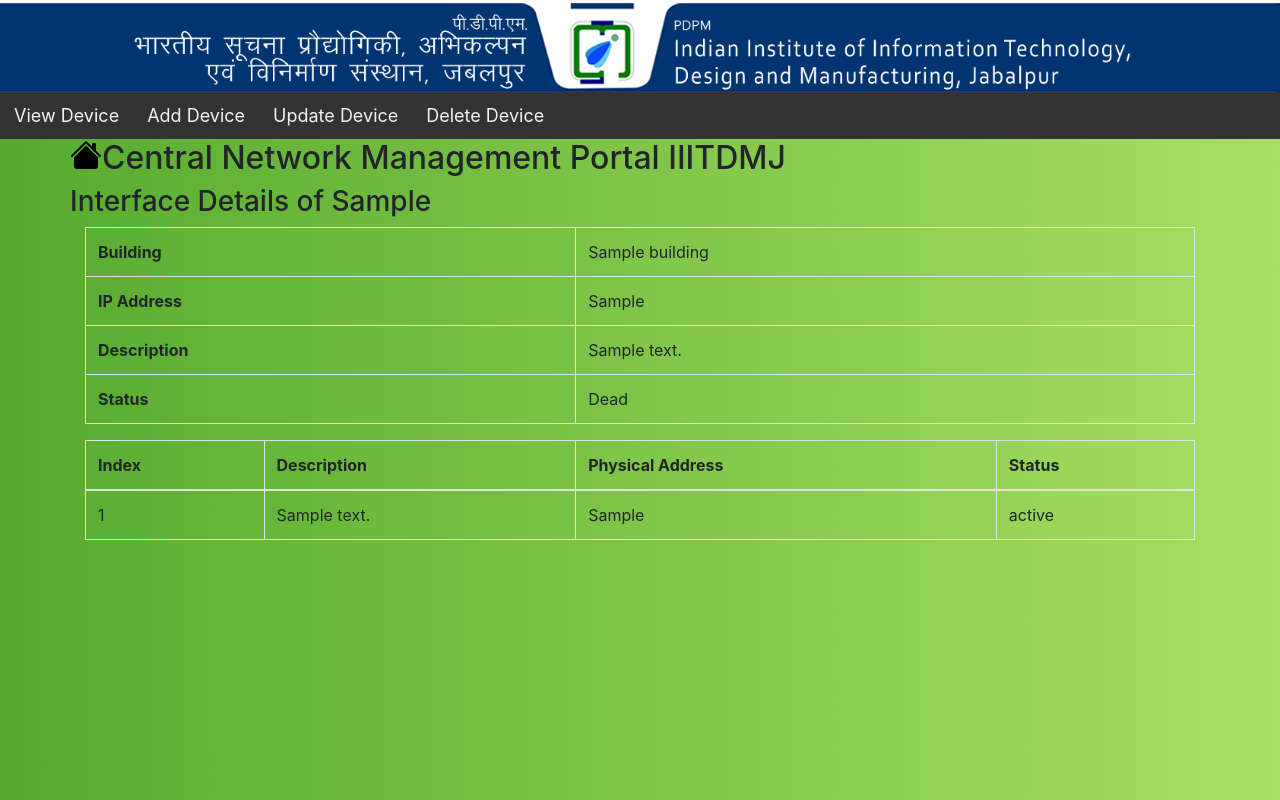
After one commit to saianurag2/NMP_UI, a Flask app: template templates/interface_view.html in a window 1280 px wide. The commit adds this page. Run offline with Flask 2, Linux system fonts and the light colour scheme; the template is opened without the code that fills it: most values are stand-ins (such as "Sample title", 1, 10 or a date in 2020); some libraries are stand-ins or nearby versions.

Commit message:
Add View Device Logic and UI improvements

```diff
--- a/application.py
+++ b/application.py
@@ -1,6 +1,8 @@
-import requests, json
+import requests
+import json
 from hashlib import sha256
 from flask import Flask, request
+from markupsafe import escape
 from flask import render_template, redirect, url_for, session
 from flask_session import Session
 from sqlalchemy import create_engine
@@ -12,20 +14,24 @@
 Session(app)
 
 engine = create_engine("sqlite:///user_details.db")
-db = scoped_session(sessionmaker(bind=engine))
-
-BASE_URL = 'https://localhost:9001/device/'
+BASE_URL = 'http://localhost:9001/device/'
+headers = {'content-type': 'application/json'}
+# TODO use base url to get buildings list
+BUILDINGS = ['LHTC', 'CC', 'Hall']
 
 
 @app.route('/')
 def index():
+    """
+    List of Buildings
+    """
     if session.get("username"):
-        return render_template("index.html")
+        return render_template("index.html", buildings=BUILDINGS)
     else:
         return redirect(url_for("login"))
 
 
-# Route for handling the login page logic
+# User Authentication
 @app.route('/login', methods=['GET', 'POST'])
 def login():
     error = None
@@ -35,12 +41,14 @@
         h = sha256()
         h.update(password.encode('utf-8'))
         crypt_pswd = h.hexdigest()
+        db = scoped_session(sessionmaker(bind=engine))
         user = db.execute(
             "SELECT * FROM users WHERE (username = '" + username + "') AND (password = '" + crypt_pswd + "')").first()
+        db.close()
         if user:
             session["username"] = user.username
             return redirect(url_for("index"))
-        error = 'Invalid Credentials. Please try again.'
+        error = 'Invalid Credentials. Please try again'
         return render_template('user_login.html', error=error)
     else:
         return render_template('user_login.html', error=error)
@@ -61,26 +69,57 @@
         confirm_pswd = request.form['password']
         email_id = request.form['email']
         if pswd == confirm_pswd:
+            db = scoped_session(sessionmaker(bind=engine))
             user = db.execute("SELECT * FROM users WHERE (username = '" + username + "')").first()
             if user:
                 error = "Username already exists"
+                db.close()
             else:
                 h = sha256()
                 h.update(pswd.encode('utf-8'))
                 crypt_pswd = h.hexdigest()
                 db.execute("INSERT into users (username,email,password) values (:username,:email,:password)",
                            {"username": username, "email": email_id, "password": crypt_pswd})
-                resp = db.execute("select * from users").fetchall()
-                print(resp)
+                new_row = db.execute("SELECT * FROM users WHERE (username = '" + username + "')").first()
+                print(f"Created new user :{new_row}")
                 db.commit()
+                db.close()
                 return redirect(url_for('index'))
         else:
             error = "Passwords don't match. Try Again!"
     return render_template('user_signup.html', error=error)
 
 
+# View Device Logic
+
+
+@app.route('/devices')
+def index_view():
+    """
+    Web page listing devices in a building
+    """
+    building = escape(request.args.get('building'))
+    fetch_query = dict()
+    if not building == "":
+        fetch_query.update({"building": building})
+    response = requests.get(BASE_URL, params=fetch_query, headers=headers)
+    if response.status_code == requests.codes.ok:
+        print("Index View Request : Success")
+    else:
+        print("Index View Request: Fail")
+        response.raise_for_status()
+        return redirect(url_for("index"))
+    obj = json.loads(response.text)
+    print(f"view {obj}")
+    return render_template('displaydevices.html', devices=obj)
+
+
 @app.route('/view')
 def view_devices():
+    """
+    Takes :param building and :param ip from user
+    :return: Building level view or device level based on user input
+    """
     if session.get("username"):
         return render_template('viewdevices.html')
     else:
@@ -89,72 +128,133 @@
 
 @app.route('/display', methods=['POST'])
 def display_devices():
-    bldg = request.form.get("building")
-    ip = request.form.get("ipaddress")
-    fetch_query = {"building": bldg, "ip": ip}
-    response = requests.get(BASE_URL, params=json.dumps(fetch_query))
+    """
+    Makes a GET request
+    Displays results of view_devices() and index_view()
+    """
+    bldg = escape(request.form.get("building"))
+    ip = escape(request.form.get("ipaddress"))
+    fetch_query = dict()
+    if not bldg == "":
+        fetch_query.update({"building": bldg})
+    if len(ip) > 0:
+        fetch_query.update({"ip": ip})
+    response = requests.get(BASE_URL, params=fetch_query, headers=headers)
     if response.status_code == requests.codes.ok:
         print("View Request : Success")
     else:
         print("View Request: Fail")
         response.raise_for_status()
-    # obj = {"devices": [{"building": 'abc', "ip": '1.2.3.4', "community_string": "snap", "description": "gibber"},
-    #                    {"building": "bla", "ip": '2.3.4.5', "community_string": "uber", "description": "parsel"}]}
     obj = json.loads(response.text)
-    print(f"view {obj}")
     return render_template('displaydevices.html', devices=obj)
 
 
-@app.route('/cd', methods=['POST'])
+# Add Device Logic
+
+
+@app.route('/creating', methods=['POST'])
 def create_device():
+    """
+    Makes a POST request for adding device
+    """
     bldg = request.form.get("building")
     ip = request.form.get("ipaddress")
-    snmpstr = request.form.get("snmpstr")
+    snmp_str = request.form.get("snmpstr")
     description = request.form.get("descr")
-    device_obj = {"building": bldg, "ip": ip, "community_string": snmpstr, "description": description}
-    response = requests.post(BASE_URL, data=device_obj)
+    device_obj = {"building": bldg, "ip": ip, "community_string": snmp_str, "description": description}
+    response = requests.post(BASE_URL, data=json.dumps(device_obj), headers=headers)
     if response.status_code == requests.codes.ok:
         print("Add Request : Success")
     else:
         print("Add Request: Fail")
         response.raise_for_status()
-    # TODO change it
-    # response = requests.get(url="http://worldtimeapi.org/api/ip")
     print(device_obj)
-    print(f"Add device \n {response.text}")
-    return redirect(url_for("index"))
+    print(f"Add device {response.text}")
+    return redirect(url_for('index_view', building=bldg))
 
 
 @app.route('/add', methods=['GET'])
 def add_devices():
+    """
+    Renders a form to add new device details
+    """
     if session.get("username"):
         return render_template('adddevices.html')
     else:
-        return redirect(url_for("index"))
+        return redirect(url_for("login"))
 
 
-@app.route('/update', methods=["GET","POST"])
+@app.route('/update', methods=["GET", "POST"])
 def update_devices():
+    """
+     Renders a form to update existing devices
+    """
     if session.get("username"):
         print("Update Request")
         return render_template('updatedevices.html')
     else:
-        return redirect(url_for("index"))
+        return redirect(url_for("login"))
 
 
-@app.route('/delete', methods=["GET","POST"])
+@app.route('/updating', methods=['POST'])
+def process_update():
+    """
+    Makes a PUT request to update existing device
+    """
+    data = request.form.to_dict()
+    print(f"Initial form data: {data}")
+    for key in [key for key in data if data[key] == ""]:
+        del data[key]
+    print(f"After removing empty fields: {data}")
+    response = requests.put(BASE_URL, data=json.dumps(data), headers=headers)
+    if response.status_code == requests.codes.ok:
+        print("Update Request : Success")
+    else:
+        print("Update Request: Fail")
+        response.raise_for_status()
+    print(f"Up device {response.text}")
+    return redirect(url_for("index"))
+
+
+@app.route('/delete', methods=["GET", "POST"])
 def delete_devices():
+    """
+    Makes a DELETE request
+    """
     if session.get("username"):
         if request.method == "POST":
             ip = request.form.get("ipaddress")
             obj = {"ip": ip}
-            response = requests.delete(BASE_URL, data=json.dumps(obj) )
+            response = requests.delete(BASE_URL, data=json.dumps(obj), headers=headers)
             if response.status_code == requests.codes.ok:
                 print("Delete Request : Success")
+                return redirect(url_for("index"))
             else:
                 print("Delete Request: Fail")
                 response.raise_for_status()
-            print(f"Delete device \n{response.text}")
+            print(f"Delete device {response.text}")
         return render_template('deletedevices.html')
     else:
-        return redirect(url_for("index"))
+        return redirect(url_for("login"))
+
+
+@app.route('/interface')
+def fetch_interface():
+    """
+    Displays interface details of a particular device
+    """
+    building = request.args.get('building')
+    ip = request.args.get('ip')
+    fetch_query = dict()
+    if not building == "":
+        fetch_query.update({"building": building})
+    if len(ip) > 0:
+        fetch_query.update({"ip": ip})
+    response = requests.get(BASE_URL, params=fetch_query, headers=headers)
+    if response.status_code == requests.codes.ok:
+        print("Interface View Request : Success")
+    else:
+        print("Interface View Request: Fail")
+        response.raise_for_status()
+    obj = json.loads(response.text)
+    return render_template('interface_view.html', device=obj)
--- a/requirements.txt
+++ b/requirements.txt
@@ -3,5 +3,4 @@
 SQLAlchemy~=1.3.17
 pip~=20.1.1
 setuptools~=47.1.1
-aiohttp~=3.6.2
-pysnmp~=4.4.12
+MarkupSafe~=1.1.1
--- a/static/menubar.css
+++ b/static/menubar.css
@@ -9,9 +9,9 @@
   float: left;
   color: #f2f2f2;
   text-align: center;
-  padding: 14px 16px;
+  padding: 10px 14px;
   text-decoration: none;
-  font-size: 17px;
+  font-size: 18px;
 }
 
 /* Change the color of links on hover */
@@ -21,7 +21,7 @@
 }
 
 /* Add a color to the active/current link */
-.topnav a.active {
+.topnav a:active {
   background-color: #4CAF50;
   color: white;
 }
--- /dev/null
+++ b/templates/interface_view.html
@@ -0,0 +1,53 @@
+{% extends "layout.html" %}
+
+{% block title %}
+Interface Details of {{ device[0]["ip"] }}
+{% endblock %}
+
+{% block body %}
+    <table id="device_tbl" class="table table-bordered">
+        <tbody>
+            <tr>
+                <th scope="row">Building</th>
+                <td>{{device[0]["building"]}}</td>
+            </tr>
+            <tr>
+                <th scope="row">IP Address</th>
+                <td>{{ device[0]["ip"] }}</td>
+            </tr>
+            <tr>
+                <th scope="row">Description</th>
+                <td>{{ device[0]["description"] }}</td>
+            </tr>
+            <tr>
+                <th scope="row">Status</th>
+                {% if device[0]["is_alive"] %}
+                    <td>Alive</td>
+                {% else %}
+                    <td>Dead</td>
+                {% endif %}
+            </tr>
+        </tbody>
+    </table>
+
+    <table id="interface_tbl" class="table table-bordered">
+            <thead>
+            <tr>
+            <th scope="col">Index</th>
+            <th scope="col">Description</th>
+            <th scope="col">Physical Address</th>
+            <th scope="col">Status</th>
+            </tr>
+        </thead>
+        <tbody>
+                {% for i in range(0,(device[0]["interfaces"]| length)) %}
+            <tr>
+                <td>{{ device[0]["interfaces"][i]["if_index"] }}</td>
+                <td>{{ device[0]["interfaces"][i]["if_description"] }}</td>
+                <td>{{ device[0]["interfaces"][i]["if_physical_add"] }}</td>
+                <td>{{ device[0]["interfaces"][i]["if_status"] }}</td>
+            </tr>
+                {% endfor %}
+        </tbody>
+    </table>
+{% endblock %}
--- a/templates/layout.html
+++ b/templates/layout.html
@@ -6,16 +6,49 @@
     <meta name="viewport" content="width=device-width, initial-scale=1, shrink-to-fit=no">
 
     <!-- Bootstrap CSS -->
-    <link rel="stylesheet" href="https://maxcdn.bootstrapcdn.com/bootstrap/4.0.0/css/bootstrap.min.css" integrity="sha384-Gn5384xqQ1aoWXA+058RXPxPg6fy4IWvTNh0E263XmFcJlSAwiGgFAW/dAiS6JXm" crossorigin="anonymous">
-      <title>CNAMS</title>
+    <link rel="stylesheet" href="https://maxcdn.bootstrapcdn.com/bootstrap/4.0.0/css/bootstrap.min.css"
+          integrity="sha384-Gn5384xqQ1aoWXA+058RXPxPg6fy4IWvTNh0E263XmFcJlSAwiGgFAW/dAiS6JXm" crossorigin="anonymous">
+      <style>
+          html {
+                  min-height: 100%;
+                }
+          body {
+                  background-image: url("/static/bgimage.png");
+                  background-size: cover;
+                  background-repeat:  no-repeat;
+                  background-color: #93c572;
+                  min-height: 100%;
+                }
+      </style>
+      <link rel="stylesheet" href="/static/menubar.css">
+      <title>NMP</title>
       {% block head %}{% endblock %}
   </head>
     <body>
+<!--            <div class = "row">-->
+            <img src="/static/iiit-logo-bar.jpg" style="width:100%" title="Logo">
+            <div class="topnav">
+                <a href="{{url_for('view_devices')}}">View Device</a>
+                <a href="{{url_for('add_devices')}}">Add Device</a>
+                <a href="{{url_for('update_devices')}}">Update Device</a>
+                <a href="{{url_for('delete_devices')}}">Delete Device</a>
+                {% if session['username'] %}
+                <a href="{{url_for('logout')}}">Logout</a>
+                {% endif %}
+            </div>
+<!--            </div>-->
         <div class="container">
-        <h2>Centralised Network Automation and Management System</h2>
-        <h3>{% block title %}{% endblock %}</h3>
-        {% block body %}
-        {% endblock %}
+            <div class = "row">
+                <a href = "{{ url_for('index') }}">
+                    <img src="/static/home_icon.svg" alt="" width="32" height="32" title="Home">
+                </a>
+                <h2> Central Network Management Portal IIITDMJ</h2>
+            </div>
+            <div class = "row">
+            <h3>{% block title %}{% endblock %}</h3>
+            </div>
+            {% block body %}
+            {% endblock %}
         </div>
     </body>
 </html>
--- a/templates/user_login.html
+++ b/templates/user_login.html
@@ -5,12 +5,12 @@
 {% block body %}
       <br>
       <form action="" method="post">
-        <input type="text" placeholder="Username" name="username" value="{{
+        <input type="text" placeholder="Username" name="username" required autofocus value="{{
         request.form.username }}">
-        <input type="password" placeholder="Password" name="password" value="{{
+        <input type="password" placeholder="Password" name="password" required value="{{
         request.form.password }}">
         <input class="btn btn-primary" type="submit" value="Login">
-        <a href="{{url_for('signup')}}">New User</a>
+        <a class="btn btn-primary" href="{{url_for('signup')}}" role="button">New User</a>
       </form>
       {% if error %}
         <p class="error"><strong>Error:</strong> {{ error }}
```
Also changed, not shown: static/demo.js (+12 -2 lines), templates/adddevices.html (+8 -7 lines), templates/deletedevices.html (+2 -14 lines), templates/displaydevices.html (+12 -5 lines), templates/index.html (+13 -15 lines), templates/updatedevices.html (+22 -20 lines), templates/user_signup.html (+7 -7 lines), templates/viewdevices.html (+5 -6 lines), static/bgimage.png (added), static/home_icon.svg (added), static/iiit-logo-bar.jpg (added), user_details.db.
